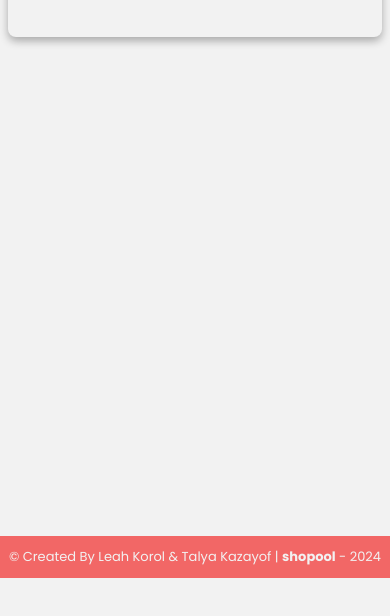
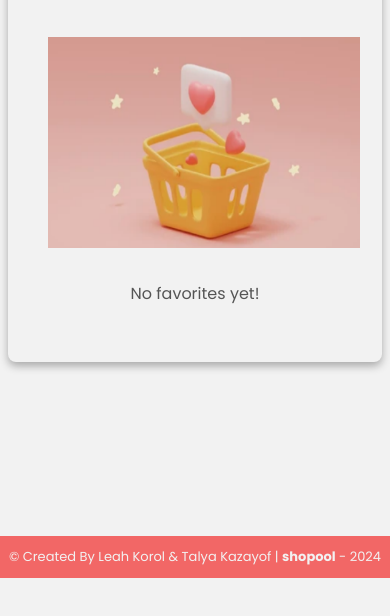
Before and after one commit to LeahKorol/Shopool, a website: page html/favorites.html in a window 390 px wide. Shown: the part 266-882 px from the top of the page. Drawn offline with Linux system fonts and the light colour scheme.

Commit message:
fix empty favorites & responsive

```diff
--- a/css/favorites.css
+++ b/css/favorites.css
@@ -118,3 +118,33 @@
         max-width: calc(100% - 20px);
     }
 }
+
+
+.no-favorites-message {
+    display: none;
+    text-align: center;
+    padding: 20px;
+}
+
+.no-favorites-message img {
+    width: 35vw;
+    height: 40vh;
+    margin-bottom: 10px;
+}
+
+.no-favorites-message p {
+    font-size: 1.2em;
+    color: var(--text-color);
+}
+
+
+@media (max-width: 600px) {
+    .no-favorites-message img {
+        width: 80vw;
+        height: 25vh;
+    }
+
+    .no-favorites-message p {
+        font-size: 1em;
+    }
+}
--- a/html/favorites.html
+++ b/html/favorites.html
@@ -47,6 +47,11 @@
             <div id="favorites-grid">
                 <!-- Favorite products will be dynamically added here -->
             </div>
+
+            <div id="no-favorites-message" class="no-favorites-message">
+                <img src="../images/empty-favorite.png" alt="No Favorites">
+                <p>No favorites yet!</p>
+            </div>
         </section>
 
         <div id="modal-placeholder"></div>
--- a/js/favorites.js
+++ b/js/favorites.js
@@ -1,8 +1,94 @@
+// document.addEventListener('DOMContentLoaded', function () {
+//     function renderFavorites() {
+//         const favorites = JSON.parse(localStorage.getItem('favorites')) || [];
+//         const favoritesGrid = document.getElementById('favorites-grid');
+//         favoritesGrid.innerHTML = '';
+
+//         favorites.forEach(product => {
+//             const productElement = document.createElement('div');
+//             productElement.classList.add('favorite-item');
+//             productElement.innerHTML = `
+//                 <img src="${product.thumbnail}" alt="Product Thumbnail">
+//                 <h3>${product.title}</h3>
+//                 <p>Price: $${product.price}</p>
+//                 <div class="buttons">
+//                     <button class="favorite-btn" onclick="removeFromFavorites(${product.id})">
+//                         <i class="fas fa-trash"></i>
+//                     </button>
+//                     <button class="eye-btn">
+//                         <i class="fas fa-eye"></i>
+//                     </button>
+//                 </div>
+//             `;
+
+//             const viewDetailsBtn = productElement.querySelector('.eye-btn');
+//             viewDetailsBtn.addEventListener('click', () => {
+//                 showProductDetails(product);
+//             });
+
+//             favoritesGrid.appendChild(productElement);
+//         });
+//     }
+
+//     window.removeFromFavorites = function (productId) {
+//         let favorites = JSON.parse(localStorage.getItem('favorites')) || [];
+//         favorites = favorites.filter(product => product.id !== productId);
+//         localStorage.setItem('favorites', JSON.stringify(favorites));
+//         renderFavorites();
+//         showToast('Product removed from favorites');
+//     };
+
+//     window.showProductDetails = function (product) {
+//         localStorage.setItem('selectedProduct', JSON.stringify(product));
+//         window.location.href = './product-details.html';
+
+//     };
+
+//     function showToast(message) {
+//         const toast = document.createElement('div');
+//         toast.classList.add('toast');
+//         toast.textContent = message;
+//         document.body.appendChild(toast);
+
+//         // Force a reflow
+//         toast.offsetHeight;
+
+//         toast.style.opacity = '1';
+
+//         setTimeout(() => {
+//             toast.style.opacity = '0';
+//             setTimeout(() => {
+//                 toast.remove();
+//             }, 300);
+//         }, 3000);
+//     }
+
+//     renderFavorites();
+//     updateCartBadge()
+// });
+
+// function updateCartBadge() {
+//     const cart = JSON.parse(localStorage.getItem('cart')) || [];
+//     const itemCount = cart.reduce((sum, item) => sum + item.quantity, 0);
+//     const cartBadge = document.querySelector('.cart-badge');
+//     cartBadge.textContent = itemCount;
+// }
+
+
 document.addEventListener('DOMContentLoaded', function () {
     function renderFavorites() {
         const favorites = JSON.parse(localStorage.getItem('favorites')) || [];
         const favoritesGrid = document.getElementById('favorites-grid');
+        const noFavoritesMessage = document.getElementById('no-favorites-message');
+
         favoritesGrid.innerHTML = '';
+
+        if (favorites.length === 0) {
+            favoritesGrid.style.display = 'none';
+            noFavoritesMessage.style.display = 'block';
+        } else {
+            favoritesGrid.style.display = 'flex';
+            noFavoritesMessage.style.display = 'none';
 
             favorites.forEach(product => {
                 const productElement = document.createElement('div');
@@ -29,6 +115,7 @@
                 favoritesGrid.appendChild(productElement);
             });
         }
+    }
 
     window.removeFromFavorites = function (productId) {
         let favorites = JSON.parse(localStorage.getItem('favorites')) || [];
@@ -41,7 +128,6 @@
     window.showProductDetails = function (product) {
         localStorage.setItem('selectedProduct', JSON.stringify(product));
         window.location.href = './product-details.html';
-
     };
 
     function showToast(message) {
@@ -64,7 +150,7 @@
     }
 
     renderFavorites();
-    updateCartBadge()
+    updateCartBadge();
 });
 
 function updateCartBadge() {
```
Also changed, not shown: images/empty-favorite.png (added). Lines whose indentation alone changed are shown as unchanged.
